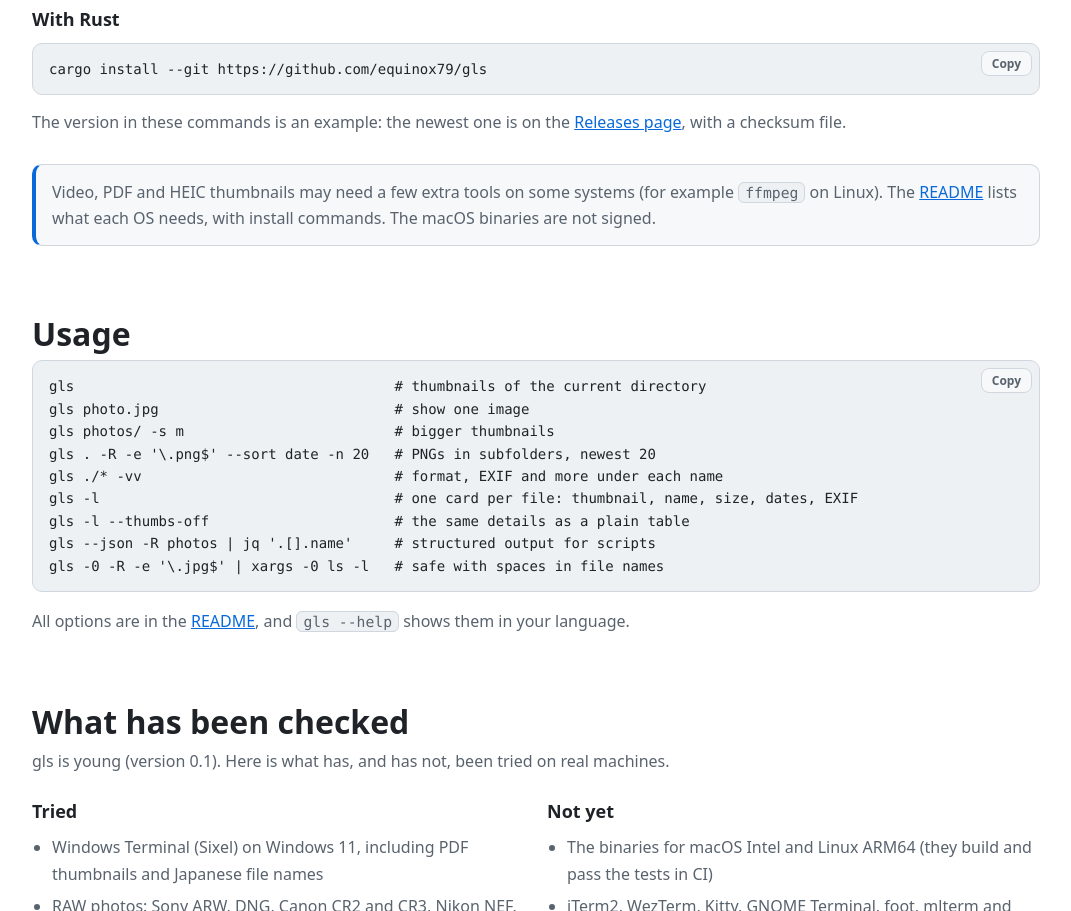
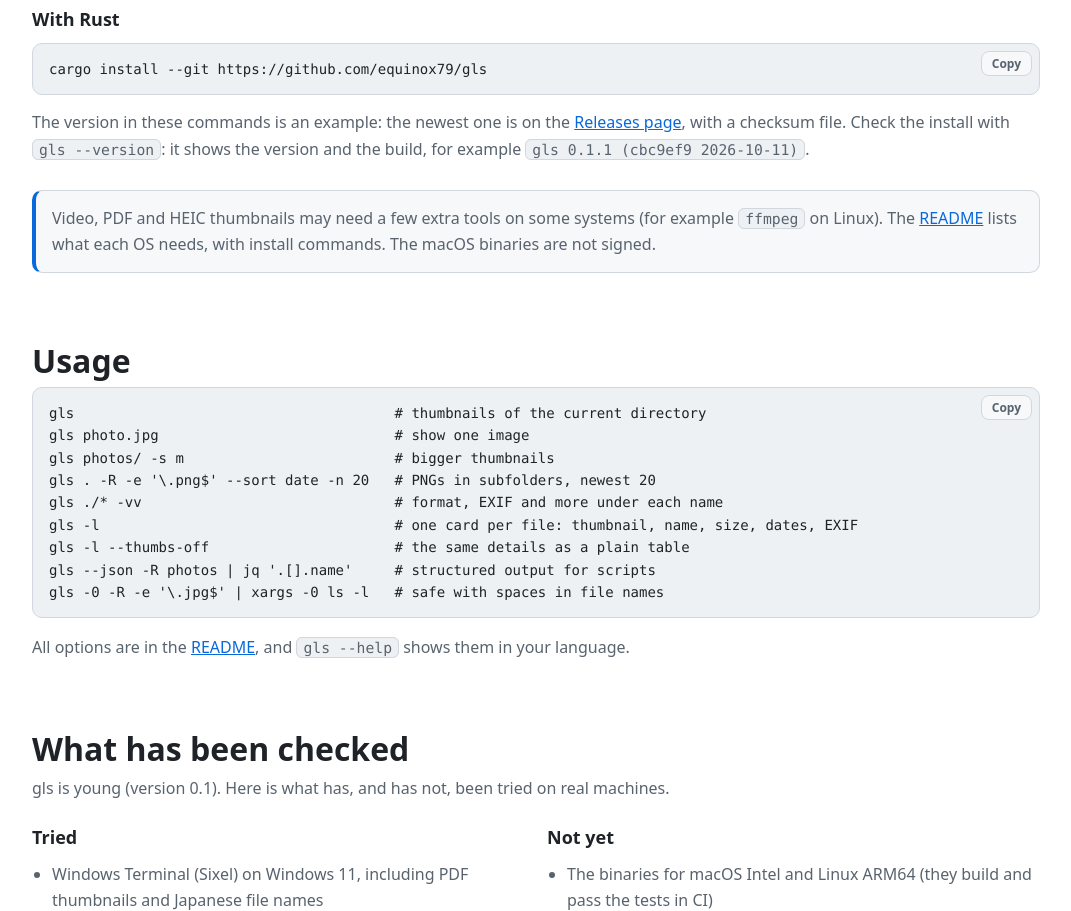
Before and after one commit to equinox79/gls, a plain HTML site: page docs/index.html in a window 1280 px wide. Shown: the part 2894-3805 px from the top of the page, without its empty margins (104-1175 px from the left). Drawn offline with Linux system fonts and the light colour scheme.

Commit message:
Docs: describe gls --version (version and build)

```diff
--- a/docs/index.html
+++ b/docs/index.html
@@ -255,7 +255,7 @@ Expand-Archive gls.zip -DestinationPath .</pre></div>
         <div class="block">
           <h3><span class="en">With Rust</span><span class="ja">Rust を使う場合</span></h3>
           <div class="code"><button class="copy" type="button" data-copy><span class="en">Copy</span><span class="ja">コピー</span></button><pre>cargo install --git https://github.com/equinox79/gls</pre></div>
-          <p><span class="en">The version in these commands is an example: the newest one is on the <a href="https://github.com/equinox79/gls/releases/latest">Releases page</a>, with a checksum file.</span><span class="ja">コマンドのバージョンは例です。最新のバージョンとチェックサムは、<a href="https://github.com/equinox79/gls/releases/latest">Releases のページ</a>にあります。</span></p>
+          <p><span class="en">The version in these commands is an example: the newest one is on the <a href="https://github.com/equinox79/gls/releases/latest">Releases page</a>, with a checksum file.</span><span class="ja">コマンドのバージョンは例です。最新のバージョンとチェックサムは、<a href="https://github.com/equinox79/gls/releases/latest">Releases のページ</a>にあります。</span> <span class="en">Check the install with <code>gls --version</code>: it shows the version and the build, for example <code>gls 0.1.1 (cbc9ef9 2026-10-11)</code>.</span><span class="ja"><code>gls --version</code> で、バージョンとビルド（例: <code>gls 0.1.1 (cbc9ef9 2026-10-11)</code>）を確かめられます。</span></p>
         </div>
       </div>
       <p class="note" style="margin-top:18px"><span class="en">Video, PDF and HEIC thumbnails may need a few extra tools on some systems (for example <code>ffmpeg</code> on Linux). The <a href="https://github.com/equinox79/gls#optional-tools-for-video-pdf-and-heic">README</a> lists what each OS needs, with install commands. The macOS binaries are not signed.</span><span class="ja">動画・PDF・HEIC のサムネイルには、環境によって追加のツール（たとえば Linux の <code>ffmpeg</code>）が要ります。必要なものとインストールのコマンドは、OS ごとに <a href="https://github.com/equinox79/gls/blob/main/README_JA.md">README</a> にあります。macOS のバイナリは署名していません。</span></p>
```
Also changed, not shown: 2 other files.
